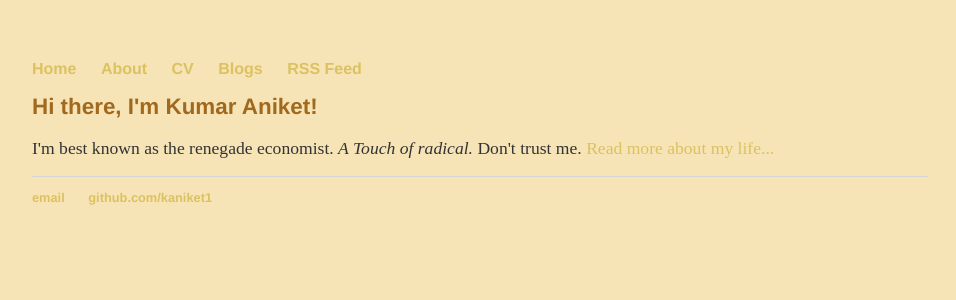
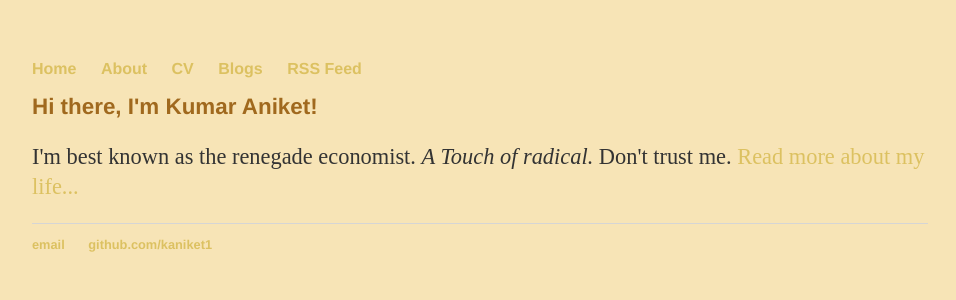
Before and after one commit to kaniket1/kaniket1.github.io, a Jekyll site: the page built from index.html, in a window 1280 px wide. Shown: the top 300 px of the page, without its empty margins (160-1116 px from the left). Built offline with Jekyll 4.4.1, drawn with Linux system fonts in a browser that asks for light colours.

Commit message:
Update main.css

```diff
--- a/css/main.css
+++ b/css/main.css
@@ -37,8 +37,8 @@ h2 {
     color: rgb(160,105,30);
 }
 p {
-    font-size: 1.1em;
-    line-height: 1.2em;
+    font-size: 1.4em;
+    line-height: 1.3em;
     color: #333;
 }
 footer {
```
